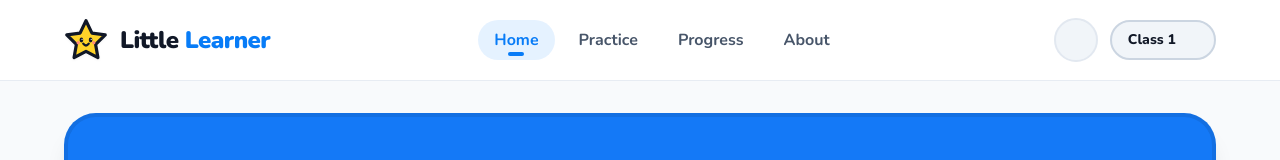
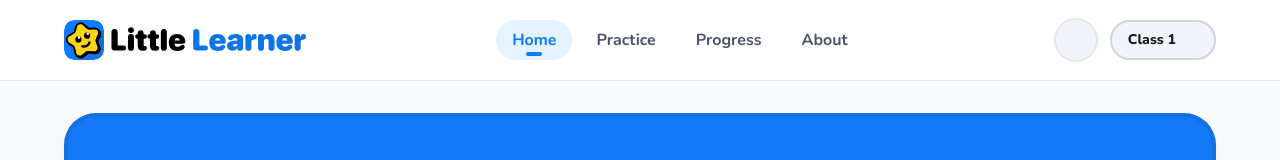
Before and after one commit to Ramonyv/Little-Learner, a React (Vite) app: page / in a window 1280 px wide. Shown: the top 160 px of the page. Built offline with nearby package versions, Linux system fonts and the light colour scheme; some icons are missing.

Commit message:
Update logo and favicon

```diff
--- a/index.html
+++ b/index.html
@@ -2,7 +2,7 @@
 <html lang="en">
   <head>
     <meta charset="UTF-8" />
-    <link rel="icon" type="image/svg+xml" href="/favicon.svg" />
+    <link rel="icon" type="image/png" sizes="32x32" href="/Favicon.png" />
     <meta name="viewport" content="width=device-width, initial-scale=1.0, maximum-scale=1.0, user-scalable=no" />
     <meta name="description" content="Little Learner - Responsive, playful Kids Olympiad practice web app for CBSE Class 1" />
     <meta name="theme-color" content="#087CF7" />
--- a/src/components/layout/SiteHeader.tsx
+++ b/src/components/layout/SiteHeader.tsx
@@ -31,23 +31,11 @@ export const SiteHeader: React.FC = () => {
           className="flex items-center gap-2.5 sm:gap-3 group focus:outline-none focus-visible:ring-4 focus-visible:ring-brand-blue/30 rounded-2xl"
           aria-label="Little Learner Home"
         >
-          {/* Logo Star SVG */}
-          <div className="w-9 h-9 sm:w-11 sm:h-11 flex-shrink-0 transition-transform group-hover:scale-105 active:scale-95">
-            <svg viewBox="0 0 48 48" className="w-full h-full drop-shadow-sm">
-              <polygon points="24,3 30.5,16.5 45,18.5 34.5,28.8 37,43.2 24,36.4 11,43.2 13.5,28.8 3,18.5 17.5,16.5"
-                fill="#FFD329" stroke="#111827" strokeWidth="3.5" strokeLinejoin="round"/>
-              <ellipse cx="19" cy="24" rx="2" ry="2.6" fill="#111827"/>
-              <ellipse cx="29" cy="24" rx="2" ry="2.6" fill="#111827"/>
-              <circle cx="19.7" cy="23.2" r="0.7" fill="#FFFFFF"/>
-              <circle cx="29.7" cy="23.2" r="0.7" fill="#FFFFFF"/>
-              <path d="M 21 28 Q 24 32 27 28" fill="none" stroke="#111827" strokeWidth="2.5" strokeLinecap="round"/>
-              <circle cx="15.5" cy="27" r="1.8" fill="#FF8A7A"/>
-              <circle cx="32.5" cy="27" r="1.8" fill="#FF8A7A"/>
-            </svg>
-          </div>
-          <span className="text-xl sm:text-2xl font-black tracking-tight text-brand-ink">
-            Little <span className="text-brand-blue">Learner</span>
-          </span>
+          <img
+            src="/Logo.svg?v=38eadeef"
+            alt="Little Learner"
+            className="w-[170px] sm:w-[242px] h-auto flex-shrink-0 transition-transform group-hover:scale-105 active:scale-95"
+          />
         </Link>
 
         {/* Desktop Navigation Links */}
```
Also changed, not shown: public/Favicon.png (added), public/Logo.svg (added).
